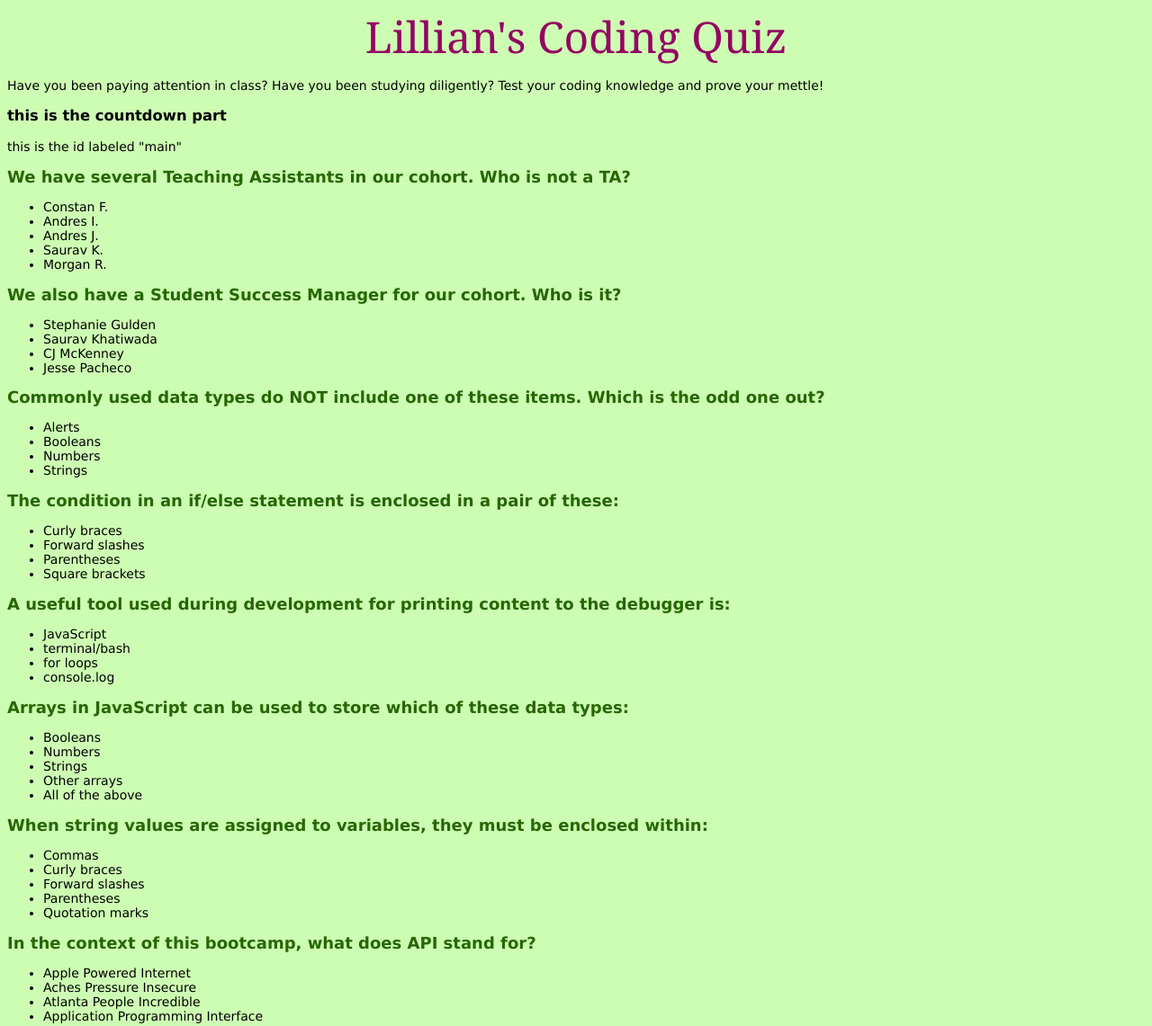
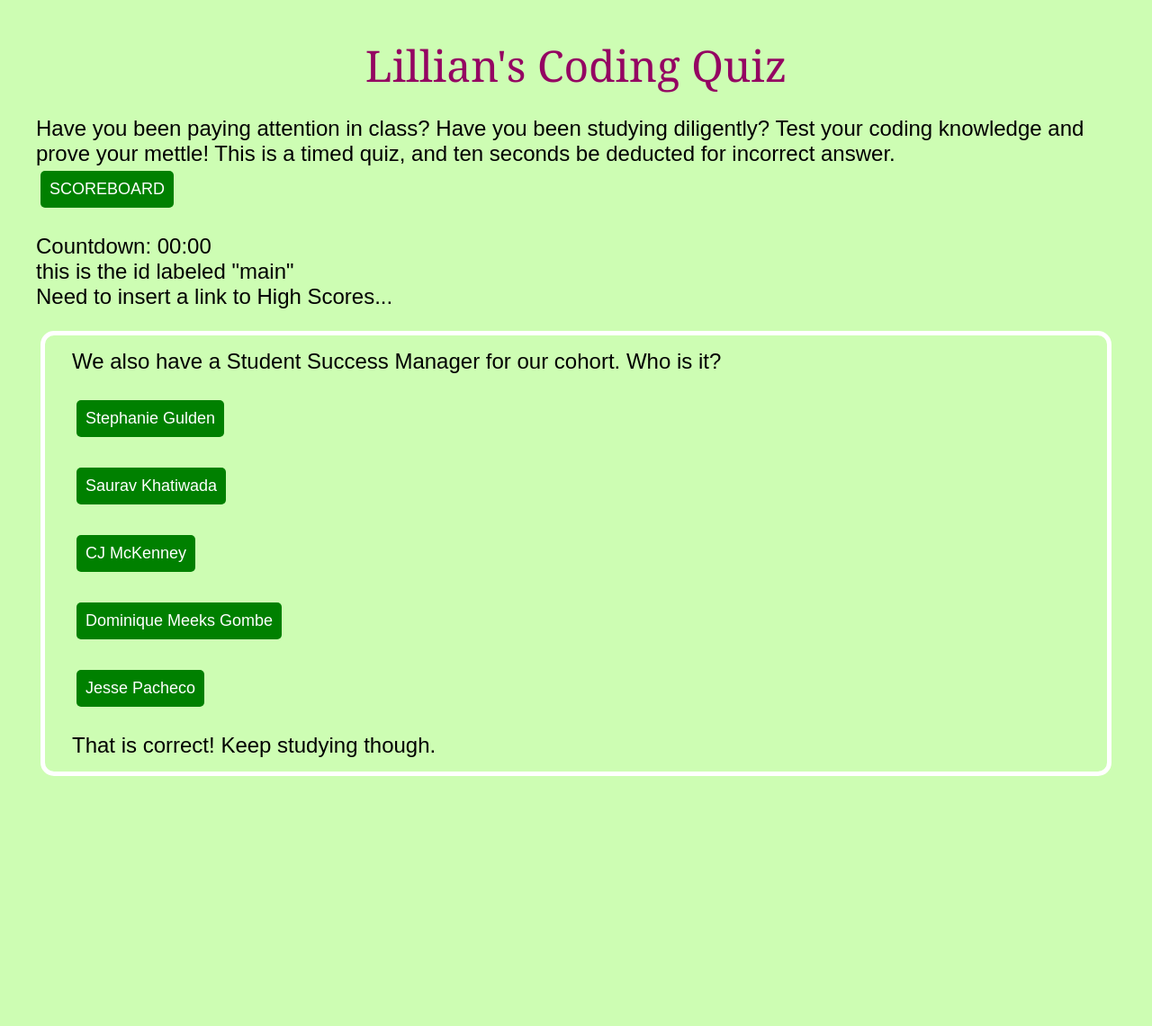
Before and after one commit to lillianlaihughes/-Module-03-Password-Generator, a plain HTML site: page index.html in a window 1280 px wide. Shown: the whole page at 90% size. After the commit the page ends 863 px from the top, so only its background shows below. Drawn offline with Linux system fonts and the light colour scheme.

Commit message:
updated html, css, and js files

```diff
--- a/assets/script.js
+++ b/assets/script.js
@@ -1,48 +1,146 @@
-// COUNTDOWN TIMER CODE FROM CLASS ACTIVITY
-var timerEl = document.getElementById('countdown');
-var mainEl = document.getElementById('main');
+var scoreboard = document.getElementById("scoreboard")
+var countdown = document.getElementById("countdown")
 
+var startButton = document.getElementById("start-button")
 
-// Timer that counts down from 90
-function countdown() {
-  var timeLeft = 90;
+var questionEl = document.getElementById("question-el");
+var choiceA = document.getElementById("choice-a")
+var choiceB = document.getElementById("choice-b")
+var choiceC = document.getElementById("choice-c")
+var choiceD = document.getElementById("choice-d")
+var choiceE = document.getElementById("choice-e")
 
-  // Use the `setInterval()` method to call a function to be executed every 1000 milliseconds
-  var timeInterval = setInterval(function () {
-    // As long as the `timeLeft` is greater than 1
-    if (timeLeft > 1) {
-      // Set the `textContent` of `timerEl` to show the remaining seconds
-      timerEl.textContent = timeLeft + ' seconds remaining';
-      // Decrement `timeLeft` by 1
-      timeLeft--;
-    } else if (timeLeft === 1) {
-      // When `timeLeft` is equal to 1, rename to 'second' instead of 'seconds'
-      timerEl.textContent = timeLeft + ' second remaining';
-      timeLeft--;
-    } else {
-      // Once `timeLeft` gets to 0, set `timerEl` to an empty string
-      timerEl.textContent = '';
-      // Use `clearInterval()` to stop the timer
-      clearInterval(timeInterval);
-      // Call the `displayMessage()` function
-      displayMessage();
-    }
-  }, 1000);
-}
+var resultEl = document.getElementById("result-el")
 
-function displayMessage() {
-}
+var userChoice = document.getElementsByClassName("user-choice")
 
-var correctAnswers = ["Saurav K.", "Jesse Pacheco", "Alerts", "Curly braces", "console.log", "All of the above", "Quotation marks", "Application Programming Interface"]
-// The if/else statement to determine if user selects correct answers
-if (userChoice === correctAnswers) {
+var currentQ = 0;
 
-    window.alert("That's correct. You can do this! But you still have to keep studying.");
+// var answerStorage ???
 
+// Q and A array, with question, answers (another array) and correctAnswer
+var myQuestions = [
+	{
+		question: "We have several Teaching Assistants in our cohort. Who is not a TA?",
+		answers: {
+      a: "Constan F.", correctAnswer: false,
+      b: "Andres I.", correctAnswer: false,
+      c: "Andres J.", correctAnswer: false,
+      d: "Saurav K.", correctAnswer: true,
+      e: "Morgan R.", correctAnswer: false
+   },
+		// correctAnswer: "d"
+	},
+	{
+		question: "We also have a Student Success Manager for our cohort. Who is it?",
+		answers: {
+      a: "Stephanie Gulden", correctAnswer: false,
+      b: "Saurav Khatiwada", correctAnswer: false,
+      c: "CJ McKenney", correctAnswer: false,
+      d: "Dominique Meeks Gombe", correctAnswer: false,
+      e: "Jesse Pacheco", correctAnswer: true
+		},
+		// correctAnswer: "e"
+	},
+  {
+		question: "Commonly used data types do NOT include one of these items. Which is the odd one out?",
+		answers: {
+      a: "Alerts",
+      b: "Arrays",
+      c: "Booleans",
+      d: "Numbers",
+      e: "Strings"
+		},
+		correctAnswer: "a"
+	},
+  {
+		question: "The condition in an if/else statement is enclosed in a pair of these:",
+		answers: {
+      a: "Curly braces",
+      b: "Exclamation points",
+      c: "Forward slashes",
+      d: "Parentheses",
+      e: "Square brackets"
+		},
+		correctAnswer: "d"
+	},
+  {
+		question: "A useful tool used during development for printing content to the debugger is:",
+		answers: {
+      a: "console.log",
+      b: "for loops",
+      c: "JavaScript",
+      d: "terminal/bash",
+      e: "YouTube"
+		},
+		correctAnswer: "a"
+	},
+  {
+		question: "Arrays in JavaScript can be used to store which of these data types:",
+		answers: {
+      a: "Booleans",
+      b: "Numbers",
+      c: "Strings",
+      d: "Other arrays",
+      e: "All of the above"
+		},
+		correctAnswer: "e"
+	},
+  {
+		question: "When string values are assigned to variables, they must be enclosed within:",
+		answers: {
+      a: "Commas",
+      b: "Curly braces",
+      c: "Forward slashes",
+      d: "Parentheses",
+      e: "Quotation marks"
+		},
+		correctAnswer: "e"
+	},
+  {
+		question: "In the context of this bootcamp, what does API stand for?",
+		answers: {
+      a: "Aches Pains Injuries",
+      b: "Apple Powered Internet",
+      c: "Application Programming Interface",
+      d: "Anxiety Pressure Insecurity",
+      e: "Atlanta People Incredible"
+		},
+		correctAnswer: "c"
+	},
+];
+// console.log(myQuestions)
 
+startButton.addEventListener("click", renderQuiz());
+function renderQuiz() {
+  startButton.style.display = "none";
+  if (currentQ < myQuestions.length) {
+    questionEl.textContent = myQuestions[currentQ].question;
+    // questionEl.textContent = myQuestions[currentQ].answers;
+    choiceA.textContent = myQuestions[currentQ].answers.a;
+    choiceB.textContent = myQuestions[currentQ].answers.b;
+    choiceC.textContent = myQuestions[currentQ].answers.c;
+    choiceD.textContent = myQuestions[currentQ].answers.d;
+    choiceE.textContent = myQuestions[currentQ].answers.e;
+   //  currentQ++;
+  } else {
+    return;
   }
-  // If above condition failed, assume user is incorrect
-    else {
+  }
 
-    window.alert("Sorry, that's incorrect. Don't give up; keep studying. You got this!");
-  }
+// // function to check answer check answer
+// // deduct time if applicable
+// // and display next question or final score page
+userChoice.addEventListener("click", checkAnswer());
+
+function checkAnswer() {
+   if (myQuestions[currentQ].correctAnswer = false) {
+      resultEl.textContent = "Sorry, that is incorrect. 10 seconds will be deducted.";
+      // INSERT TIME DEDUCTION HERE
+   } else {
+      resultEl.textContent = "That is correct! Keep studying though.";
+      currentQ++;
+      renderQuiz();
+   }
+};
+console.log(myQuestions[currentQ].correctAnswer = false)
--- a/assets/style.css
+++ b/assets/style.css
@@ -5,17 +5,11 @@
 } */
 
 /* not sure about this part */
-html, body,
+html, body
  {
   height: 100%;
   margin: 10px;
   padding: 10px;
-}
-
-body {
-  font-size: 14px;
-  font-family: Verdana, sans-serif;
-  background-color: #cdfdb3;
 }
 
 header {
@@ -26,11 +20,34 @@ header {
 
 }
 
+body {
+  font-size: 24px;
+  font-family: Arial, Helvetica, sans-serif;
+  background-color: #cdfdb3;
+}
+
 h1 {
     font-size: 18px;
     color: #266703;
 }
 
-.questions {
+#quizContainer {
+  padding: 15px 30px;
+  margin: 5px;
+  border: 5px solid white;
+  border-radius: 15px;
+}
 
+button {
+  font-size: 18px;
+  background-color: green;
+  color: white;
+  padding: 10px;
+  margin: 5px;
+  border: none;
+  border-radius: 5px;
 }
+
+/* .hide {
+    display: none;
+} */
--- a/index.html
+++ b/index.html
@@ -9,90 +9,31 @@
   </head>
   <body>
     <header>Lillian's Coding Quiz</header>
-    <p>
-      Have you been paying attention in class? Have you been studying
-      diligently? Test your coding knowledge and prove your mettle!
+    <p id="intro">
+      Have you been paying attention in class? Have you been studying diligently? Test your coding knowledge and prove your mettle! This is a timed quiz, and ten seconds be
+      deducted for incorrect answer.
+      <br>
+      <button id="scoreboard">SCOREBOARD</button>
+      <div id="countdown">Countdown: 00:00</div>
+      <div id="main">this is the id labeled "main"</div>
+      <div>Need to insert a link to High Scores...</div>
+    </p>
 
-      <h3 id="countdown">this is the countdown part</h3>
-      <p id="main">this is the id labeled "main"</p>
+    <button id="start-button">START THE QUIZ</button>
 
-    </p>
-  <section class="questions">
-    <h1>We have several Teaching Assistants in our cohort. Who is not a TA?</h1>
-    <ul>
-      <li>Constan F.</li>
-      <li>Andres I.</li>
-      <li>Andres J.</li>
-      <li>Saurav K.</li>
-      <li>Morgan R.</li>
-    </ul>
-    <h1>We also have a Student Success Manager for our cohort. Who is it?</h1>
-    <ul>
-      <li>Stephanie Gulden</li>
-      <li>Saurav Khatiwada</li>
-      <li>CJ McKenney</li>
-      <li>Jesse Pacheco</li>
-    </ul>
-    <h1>
-      Commonly used data types do NOT include one of these items. Which is the
-      odd one out?
-    </h1>
-    <ul>
-      <li>Alerts</li>
-      <li>Booleans</li>
-      <li>Numbers</li>
-      <li>Strings</li>
-    </ul>
-    <h1>
-      The condition in an if/else statement is enclosed in a pair of these:
-    </h1>
-    <ul>
-      <!-- <li>Quotation marks</li> -->
-      <li>Curly braces</li>
-      <li>Forward slashes</li>
-      <li>Parentheses</li>
-      <li>Square brackets</li>
-    </ul>
-    <h1>
-      A useful tool used during development for printing content to the debugger
-      is:
-    </h1>
-    <ul>
-      <li>JavaScript</li>
-      <li>terminal/bash</li>
-      <li>for loops</li>
-      <li>console.log</li>
-    </ul>
-    <h1>
-      Arrays in JavaScript can be used to store which of these data types:
-    </h1>
-    <ul>
-      <li>Booleans</li>
-      <li>Numbers</li>
-      <li>Strings</li>
-      <li>Other arrays</li>
-      <li>All of the above</li>
-    </ul>
-    <h1>
-      When string values are assigned to variables, they must be enclosed
-      within:
-    </h1>
-    <ul>
-      <li>Commas</li>
-      <li>Curly braces</li>
-      <li>Forward slashes</li>
-      <li>Parentheses</li>
-      <li>Quotation marks</li>
-    </ul>
-    <h1>In the context of this bootcamp, what does API stand for?</h1>
-    <ul>
-      <li>Apple Powered Internet</li>
-      <li>Aches Pressure Insecure</li>
-      <li>Atlanta People Incredible</li>
-      <li>Application Programming Interface</li>
-    </ul>
-  </section>
-    <script src="./assets/js/script.js"></script>
+    <section id="quizContainer">
+      <section id="question-el"></section>
+<!-- <ul> -->
+  <p><button class="user-choice" id="choice-a"></button></p>
+  <p><button class="user-choice" id="choice-b"></button></p>
+  <p><button class="user-choice" id="choice-c"></button></p>
+  <p><button class="user-choice" id="choice-d"></button></p>
+  <p><button class="user-choice" id="choice-e"></button></p>
+<!-- </ul> -->
+<section id="result-el"></section>
+
+</section>
+    <script src="./assets/script.js"></script>
   </body>
 
 </html>
```
Also changed, not shown: assets/practice.js (added, +69 -0 lines), practice.html (added, +13 -0 lines), 2 other files.
